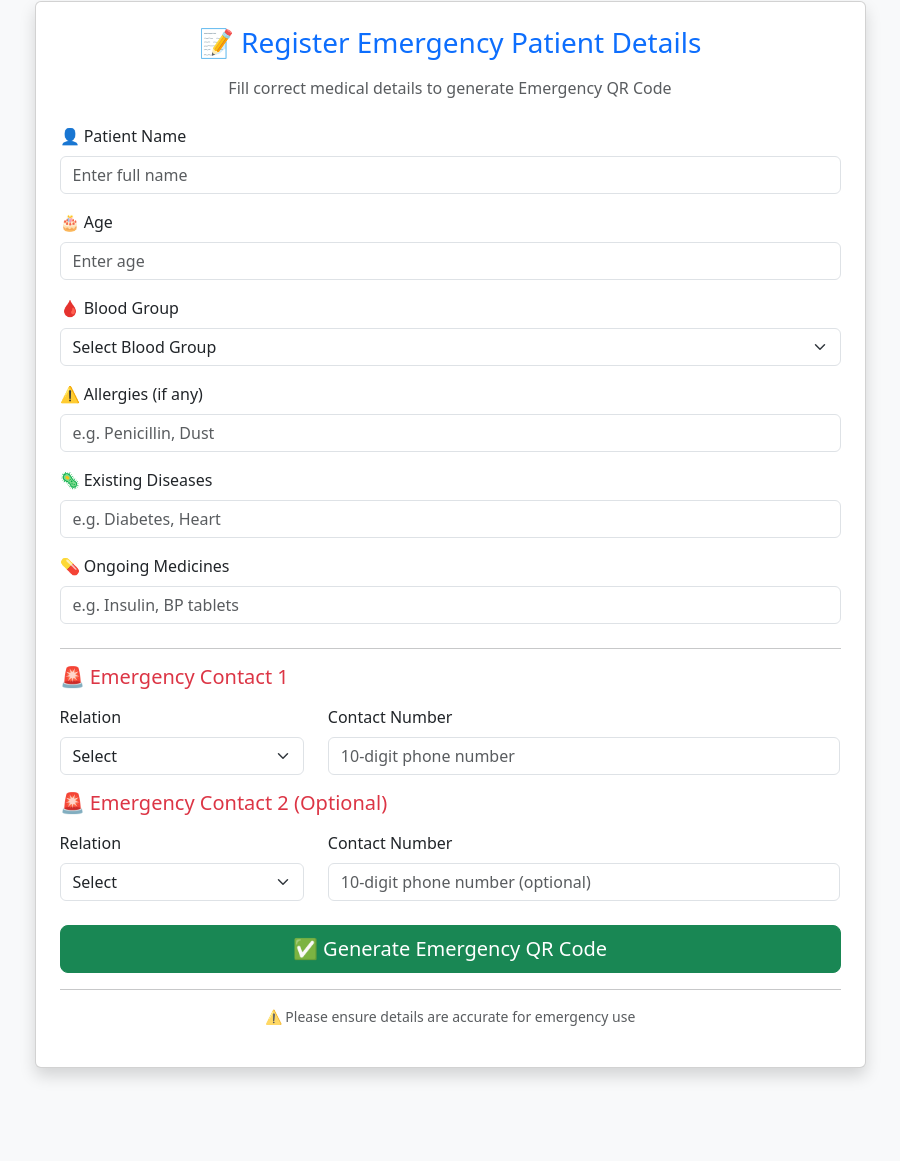
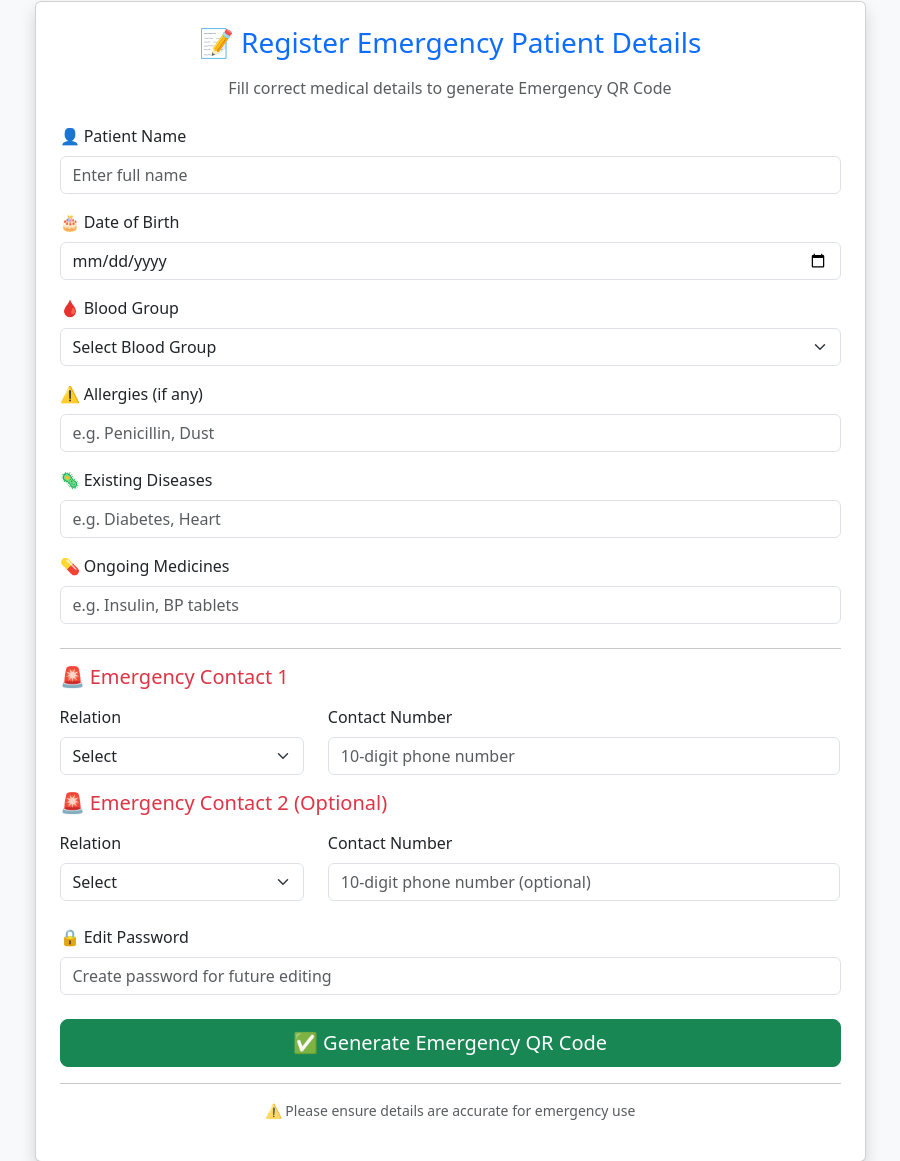
Before and after one commit to sonuy10/Ai-Emergency-Qr-Health-System, a plain HTML site: page templates/register.html in a window 1280 px wide. Shown: the part 23-1184 px from the top of the page, without its empty margins (190-1090 px from the left). Before the commit the page ends 1139 px from the top, so only its background shows below. Drawn offline with nearby package versions, Linux system fonts and the light colour scheme.

Commit message:
Update registration form with DOB and password fields
Replaced Age input with Date of Birth input and added Edit Password field.

```diff
--- a/templates/register.html
+++ b/templates/register.html
@@ -31,10 +31,10 @@
                         <input type="text" name="name" class="form-control" required placeholder="Enter full name">
                     </div>
 
-                    <!-- Age -->
+                    <!-- DOB (REPLACED AGE) -->
                     <div class="mb-3">
-                        <label class="form-label">🎂 Age</label>
-                        <input type="number" name="age" class="form-control" required placeholder="Enter age">
+                        <label class="form-label">🎂 Date of Birth</label>
+                        <input type="date" name="dob" class="form-control" required>
                     </div>
 
                     <!-- Blood Group -->
@@ -125,6 +125,15 @@
                         </div>
                     </div>
 
+                    <!-- Edit Password NEW -->
+                    <div class="mb-4">
+                        <label class="form-label">🔒 Edit Password</label>
+                        <input type="password" name="edit_password"
+                               class="form-control"
+                               required
+                               placeholder="Create password for future editing">
+                    </div>
+
                     <!-- Submit -->
                     <div class="d-grid">
                         <button type="submit" class="btn btn-success btn-lg">
```
